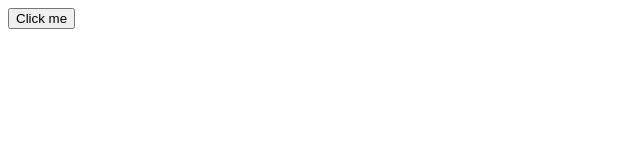
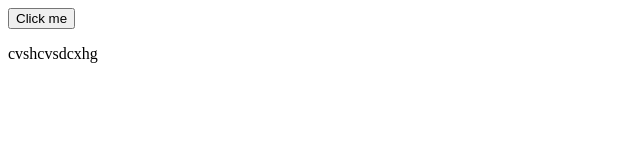
Before and after one commit to Derekvibe/testing-git, a plain HTML site: page index.html in a window 1280 px wide. Shown: the whole page, without its empty margins (0-640 px from the left). Drawn offline with Linux system fonts and the light colour scheme.

Commit message:
second committ

```diff
--- a/index.html
+++ b/index.html
@@ -10,9 +10,7 @@
 
     <button id="btn">Click me</button>
 
-    <div id="content">
-
-    </div>
+   <p>cvshcvsdcxhg</p>
 
     <script src="app.js"></script>
 </body>
```
